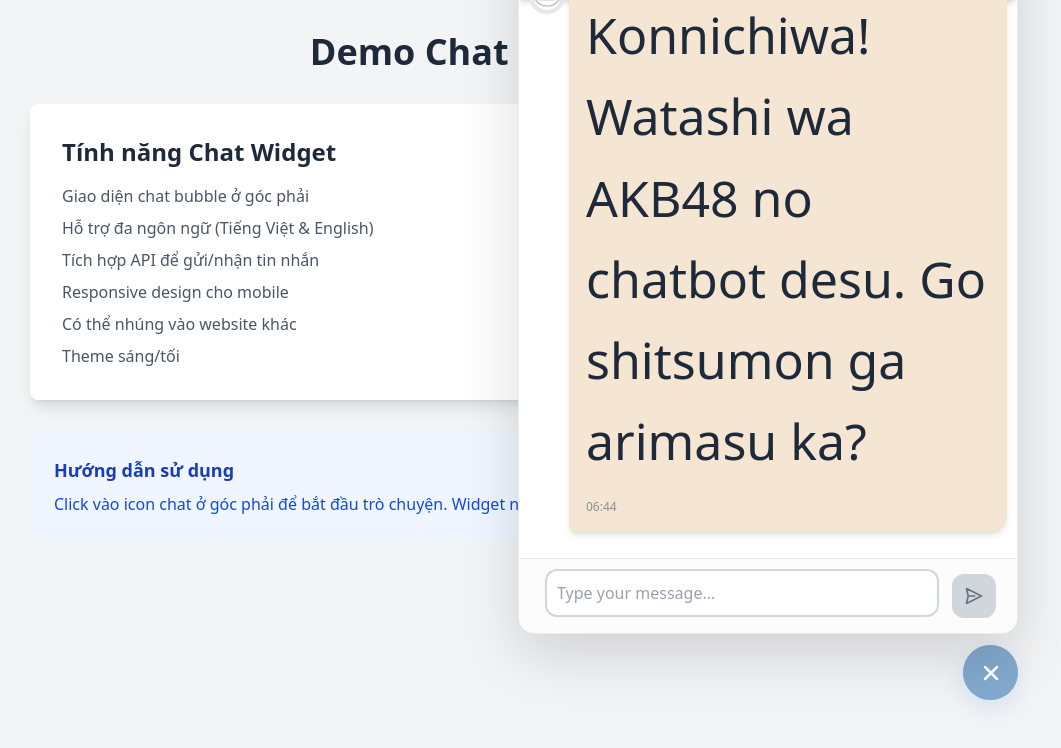
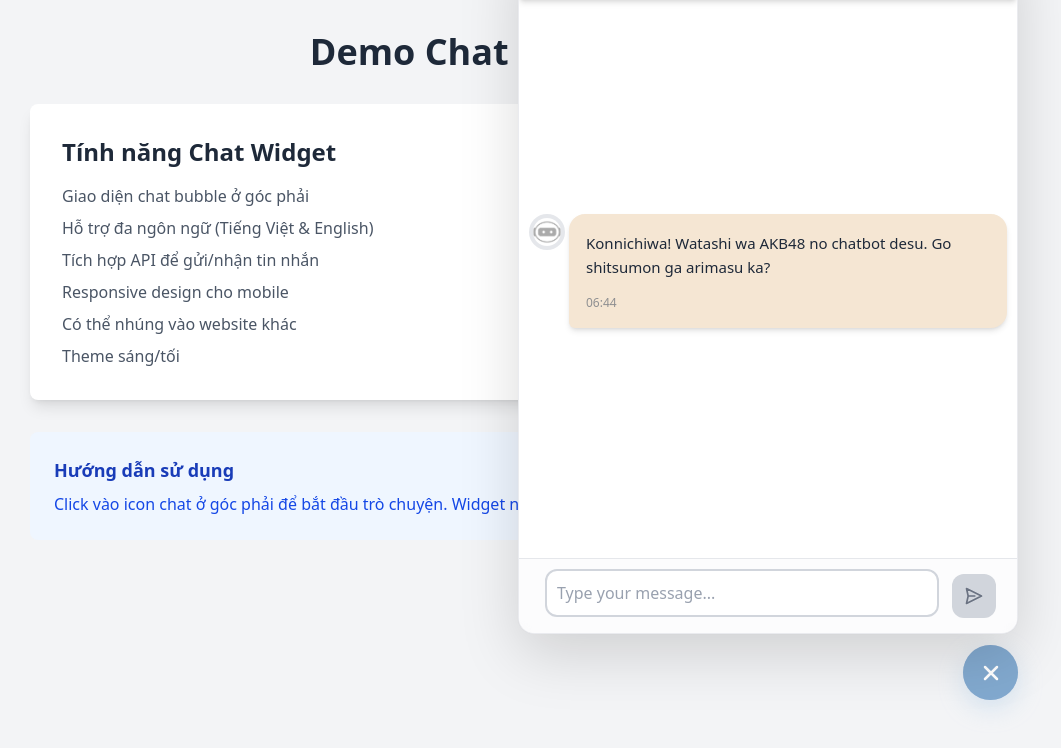
Before and after one commit to DucDVAKB/chat-box, a React (Vite) app: page / in a window 1280 px wide. Both pictures are taken after a click on the button "Mở chat". Shown: the top 748 px of the page, without its empty margins (162-1223 px from the left). Built offline with nearby package versions, Linux system fonts and the light colour scheme.

Commit message:
update time color and format markdown table

```diff
--- a/package.json
+++ b/package.json
@@ -13,7 +13,9 @@
     "i18next": "^25.5.3",
     "react": "^19.1.1",
     "react-dom": "^19.1.1",
-    "react-i18next": "^16.0.0"
+    "react-i18next": "^16.0.0",
+    "react-markdown": "^10.1.0",
+    "remark-gfm": "^4.0.1"
   },
   "devDependencies": {
     "@eslint/js": "^9.36.0",
--- a/src/App.tsx
+++ b/src/App.tsx
@@ -49,7 +49,7 @@
         status={false}
         title="AKB Chatbot"
         showIcon={true}
-        fontSize="50px"
+        fontSize="15px"
         positionRight="100px"
         positionBottom="100px"
         chatboxWidth='500px'
--- a/src/components/MessageItem.tsx
+++ b/src/components/MessageItem.tsx
@@ -1,6 +1,9 @@
 import React from 'react';
 import userIconDefault from '../../public/user-icon.png';
 import botIconDefault from '../../public/bot-icon.png';
+import ReactMarkdown from 'react-markdown';
+import remarkGfm from 'remark-gfm';
+
 
 interface Message {
   id: string;
@@ -42,19 +45,39 @@
         messenge-context flex-1 max-w-xs lg:max-w-md px-2 py-3 rounded-2xl
         ${message.isUser
           ? (theme === 'dark'
-              ? 'bg-[#B8D4E8] text-gray-800'
-              : 'bg-[#A7C7E7] text-gray-800')
+            ? 'bg-[#B8D4E8] text-gray-800'
+            : 'bg-[#A7C7E7] text-gray-800')
           : (theme === 'dark'
-              ? 'bg-gray-700 text-white'
-              : 'bg-[#F5E6D3] text-gray-800')
+            ? 'bg-gray-700 text-white'
+            : 'bg-[#F5E6D3] text-gray-800')
         }
         ${message.isUser ? 'rounded-br-md' : 'rounded-bl-md'}
         shadow-md hover:shadow-lg transition-shadow duration-200
       `}>
-        <p className="text-sm whitespace-pre-wrap leading-relaxed" style={fontSizeStyle}>{message.text}</p>
+        <div
+          className="overflow-x-auto text-sm whitespace-pre-wrap leading-relaxed"
+          style={fontSizeStyle}
+        >
+          <ReactMarkdown
+            remarkPlugins={[remarkGfm]}
+            components={{
+              table: (props) => (
+                <table className="min-w-full border rounded-2xl border-gray-400 border-collapse my-2" {...props} />
+              ),
+              th: (props) => (
+                <th className="border border-gray-400 px-1 py-1 font-semibold" {...props} />
+              ),
+              td: (props) => (
+                <td className="border border-gray-400 px-1 py-1" {...props} />
+              ),
+            }}
+          >
+            {message.text}
+          </ReactMarkdown>
+        </div>
         <p className={`
           text-xs mt-1.5 opacity-60
-          ${message.isUser ? 'text-gray-700' : 'text-gray-600'}
+          ${message.isUser ? 'text-gray-700' : (theme === 'dark' ? 'text-white' : 'text-gray-600')}
         `}>
           {formatTime(message.timestamp)}
         </p>
```
Also changed, not shown: 1 other file (tests, documents, lock files or other folders).
